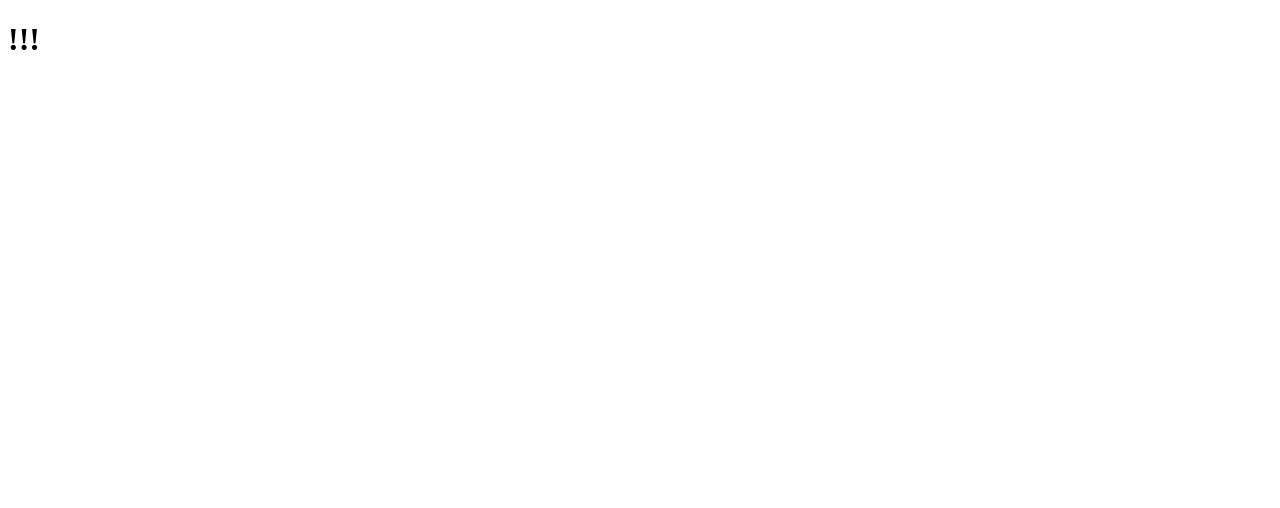
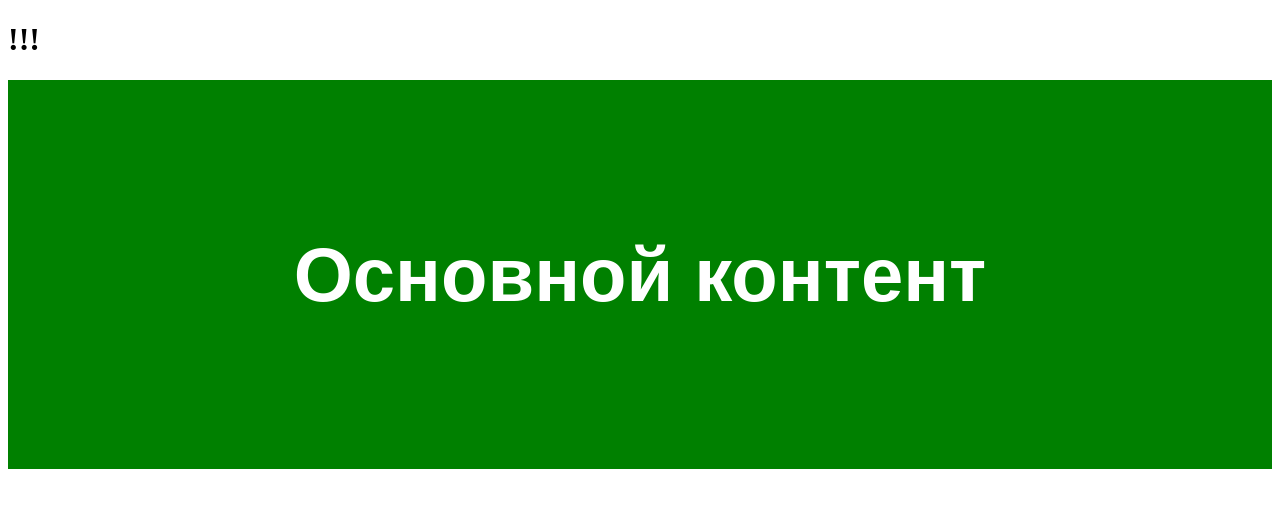
Before and after one commit to bygehbiu/intensive-day-1, a plain HTML site: page index.html in a window 1280 px wide. Drawn offline with Linux system fonts and the light colour scheme.

Commit message:
Content ready

```diff
--- a/index.html
+++ b/index.html
@@ -5,8 +5,13 @@
     <meta http-equiv="X-UA-Compatible" content="IE=edge">
     <meta name="viewport" content="width=device-width, initial-scale=1.0">
     <title>Document</title>
+    <link rel="stylesheet" href="./main.css">
 </head>
 <body>
     <h1>!!!</h1>
+    <main class="main">
+        <h1>Основной контент</h1>
+    </main>
 </body>
+
 </html>
--- a/main.css
+++ b/main.css
@@ -0,0 +1,8 @@
+.main {
+    background: green;
+    padding: 100px;
+    font-size: 38px;
+    color: #fff;
+    font-family: sans-serif;
+    text-align: center;
+}
```
